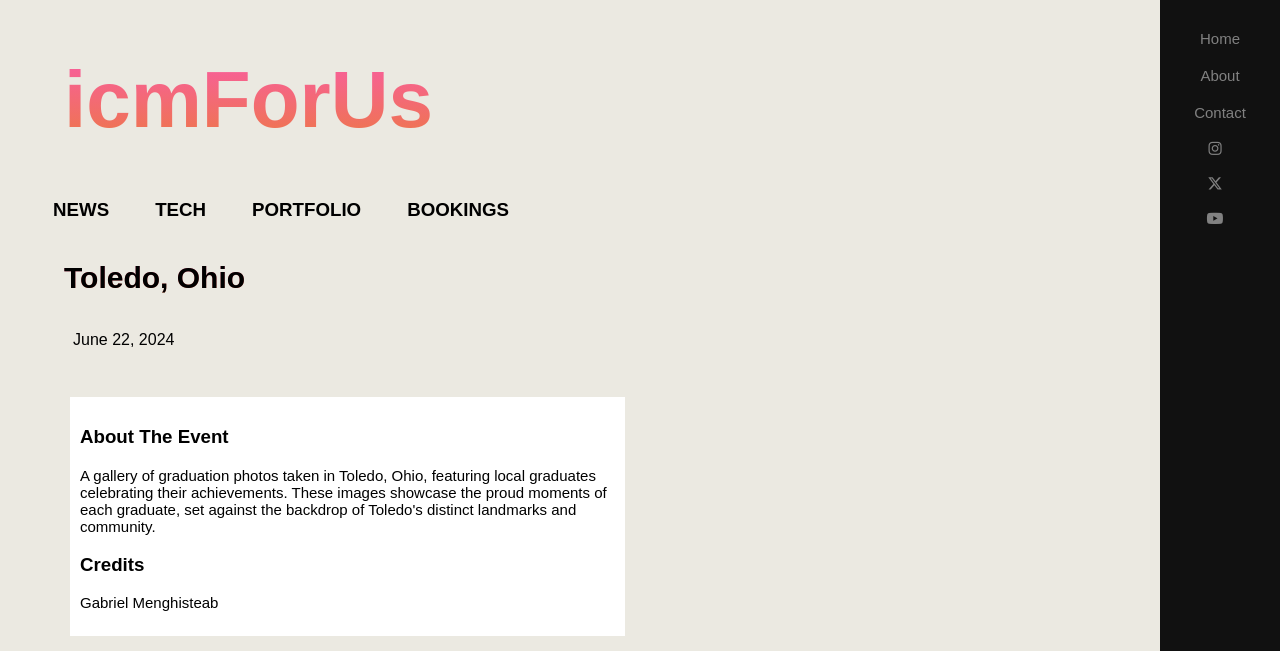
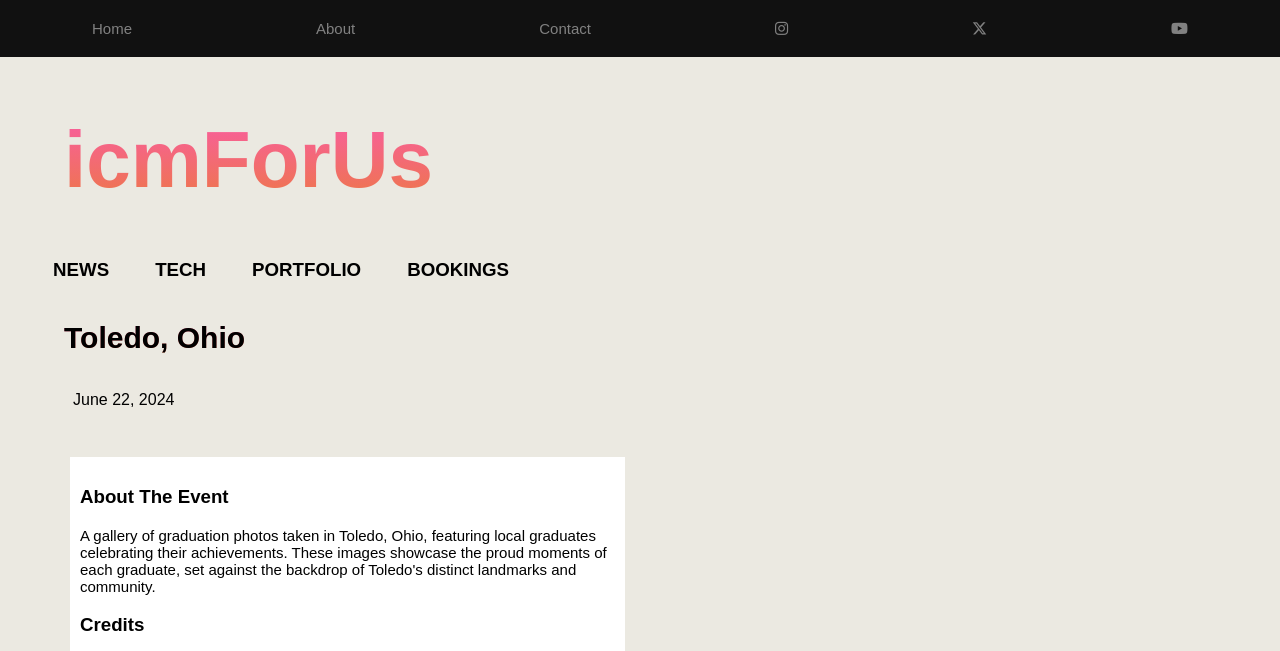
Before and after one commit to GabrielBM010105/gliimpsse, a plain HTML site: page OHIO.html in a window 1280 px wide. Shown: the top 651 px of the page. Drawn offline with Linux system fonts and the light colour scheme.

Commit message:
Update OHIO.html

```diff
--- a/OHIO.html
+++ b/OHIO.html
@@ -119,47 +119,42 @@
             padding: 0 30px; /* Add padding to prevent the search bar from touching the edge */
         }
 
+/* Top navigation acting as a header */
 .sidenav {
-            height: 100%;
-            width: 120px; /* Make the sidebar narrower */
-            position: fixed;
-            z-index: 1;
-            top: 0;
-            right: 0;
+    height: auto; /* Auto height to fit content */
+    width: 100%; /* Full width */
+    position: fixed; /* Fixed positioning at the top */
+    top: 0; /* Positioned at the very top */
+    left: 0;
     background-color: #111;
     overflow-x: hidden;
-            padding-top: 20px;
+    padding: 10px 0; /* Vertical padding */
+    display: flex;
+    justify-content: space-around; /* Space items horizontally */
+    align-items: center; /* Center items vertically */
+    z-index: 1000; /* Make sure it's on top of other content */
 }
 
+/* Sidebar links */
 .sidenav a {
-            padding: 10px;
     text-decoration: none;
     font-size: 15px;
     color: #818181;
     display: block;
-            text-align: center; /* Center the text */
+    text-align: center;
+    padding: 10px;
 }
 
+/* Hover effect for sidebar links */
 .sidenav a:hover {
     color: #f1f1f1;
 }
 
-        .main {
-            margin-right: 120px; /* Adjust to account for the narrower sidebar */
-            font-size: 28px;
-            padding: 0px 10px;
+/* Ensure the rest of the page is not covered by top navigation */
+body {
+    padding-top: 60px; /* Adjust based on sidebar height */
 }
 
-        .sidenav a i {
-            margin-right: 10px; /* Space between icon and text */
-        }
-
-        .sidenav a {
-            display: flex;
-            align-items: center;
-            justify-content: center; /* Centers both icon and text */
-            padding: 10px;
-        }
 
 
 
```
Lines whose indentation alone changed are shown as unchanged.
